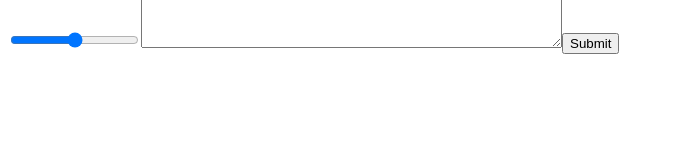
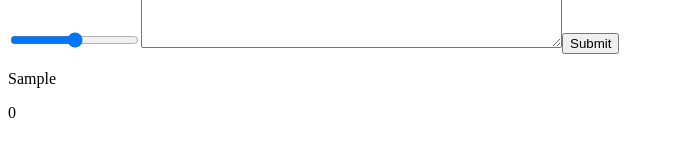
Before and after one commit to cwkosman/carecru-journal, a React app: page / in a window 1280 px wide. Both pictures are taken after typing "Sample" into the empty fields and a click on the button "Submit". Shown: the part 158-314 px from the top of the page, without its empty margins (0-674 px from the left). Built offline with nearby package versions, Linux system fonts and the light colour scheme.

Commit message:
Journal entry and list components

```diff
--- /dev/null
+++ b/src/components/Entry.jsx
@@ -0,0 +1,13 @@
+import React, { Component } from 'react'
+
+export default class Entry extends Component {
+  render () {
+    const { Body, Happiness } = this.props;
+    return (
+      <div>
+        <p>{Body}</p>
+        <p>{Happiness}</p>
+      </div>
+    )
+  }
+}
--- /dev/null
+++ b/src/components/EntryList.jsx
@@ -0,0 +1,18 @@
+import React, {Component} from 'react';
+import Entry from './Entry.jsx';
+
+
+export default class EntryList extends Component {
+  render() {
+    const { Entries } = this.props
+    return (
+      <section>
+        {Entries.map((entry) => {
+          return (
+              <Entry Body={entry.body} Happiness={entry.happiness}/>
+            );
+        })}
+      </section>
+    );
+  }
+}
--- a/src/containers/App.jsx
+++ b/src/containers/App.jsx
@@ -2,17 +2,19 @@ import React from 'react'
 import { bindActionCreators } from 'redux';
 import { connect } from 'react-redux';
 import EntryForm from '../components/EntryForm.jsx'
+import EntryList from '../components/EntryList.jsx'
 import * as EntryActions from '../actions';
 
 const App = ({ entries, actions }) => (
   <div>
     <p>Hello</p>
     <EntryForm Actions={actions}/>
+    <EntryList Entries={entries}/>
   </div>
 )
 
 const mapStateToProps = state => ({
-  entries: state.entries
+  entries: state.journal.entries
 });
 
 const mapDispatchToProps = dispatch => ({
```
